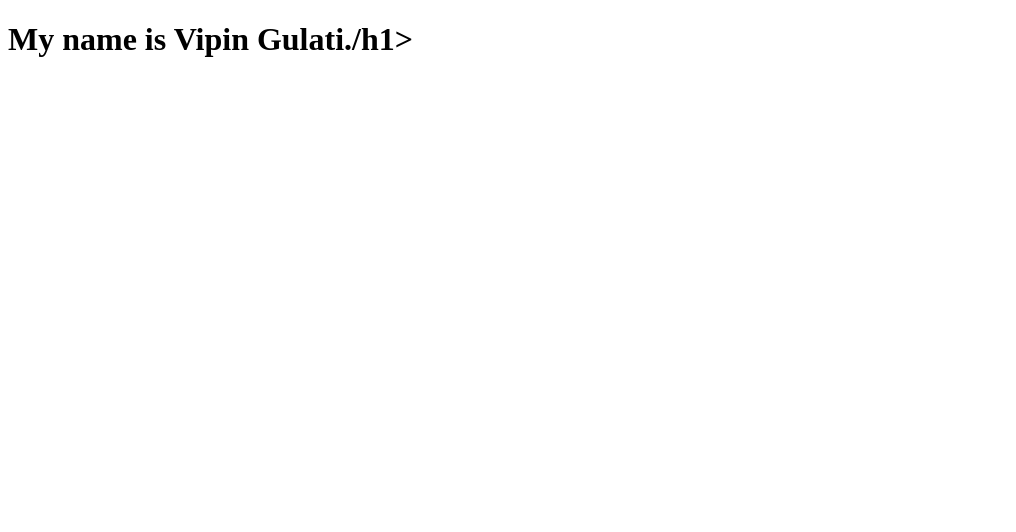
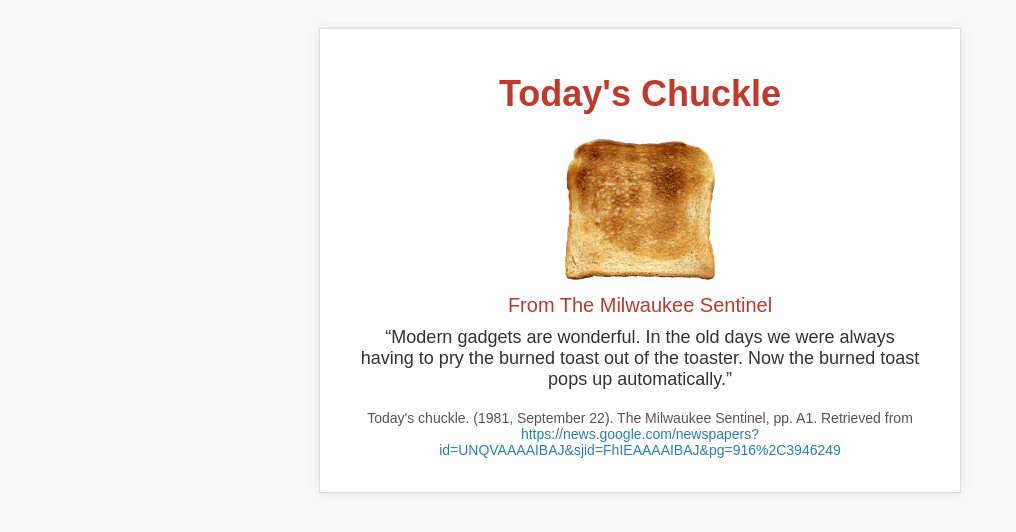
Before and after one commit to vipingulatii/firstcode, a plain HTML site: page index.html in a window 1280 px wide. Shown: the whole page, without its empty margins (0-1016 px from the left). Drawn offline with Linux system fonts and the light colour scheme.

Commit message:
Add files via upload

```diff
--- a/index.html
+++ b/index.html
@@ -3,9 +3,18 @@
 <head>
     <meta charset="UTF-8">
     <meta name="viewport" content="width=device-width, initial-scale=1.0">
-<title>Document</title>
+    <title>Today's Chuckle</title>
+    <link rel="stylesheet" href="styles.css">
 </head>
 <body>
-    <h1> My name is Vipin Gulati./h1>
+    <div class="container">
+        <h1>Today's Chuckle</h1>
+        <div class="content">
+            <img src="toast.png" alt="Toast">
+            <p class="source">From The Milwaukee Sentinel</p>
+            <p class="quote">“Modern gadgets are wonderful. In the old days we were always having to pry the burned toast out of the toaster. Now the burned toast pops up automatically.”</p>
+            <p class="citation">Today's chuckle. (1981, September 22). The Milwaukee Sentinel, pp. A1. Retrieved from <a href="https://news.google.com/newspapers?id=UNQVAAAAIBAJ&sjid=FhIEAAAAIBAJ&pg=916%2C3946249">https://news.google.com/newspapers?id=UNQVAAAAIBAJ&sjid=FhIEAAAAIBAJ&pg=916%2C3946249</a></p>
+        </div>
+    </div>
 </body>
 </html>
--- /dev/null
+++ b/styles.css
@@ -0,0 +1,53 @@
+body {
+    font-family: Arial, sans-serif;
+    text-align: center;
+    background-color: #f9f9f9;
+    padding: 20px;
+}
+
+.container {
+    background-color: white;
+    border: 1px solid #ddd;
+    padding: 20px;
+    max-width: 600px;
+    margin: 0 auto;
+    box-shadow: 0 0 10px rgba(0, 0, 0, 0.1);
+}
+
+h1 {
+    color: #c0392b;
+    font-size: 36px;
+}
+
+.content img {
+    width: 150px;
+    height: auto;
+}
+
+.source {
+    color: #c0392b;
+    font-size: 20px;
+    margin: 10px 0;
+}
+
+.quote {
+    font-size: 18px;
+    color: #333;
+    margin: 10px 0;
+    padding: 0 20px;
+}
+
+.citation {
+    font-size: 14px;
+    color: #555;
+    margin-top: 20px;
+}
+
+.citation a {
+    color: #2980b9;
+    text-decoration: none;
+}
+
+.citation a:hover {
+    text-decoration: underline;
+}
```
Also changed, not shown: toast.png (added).
